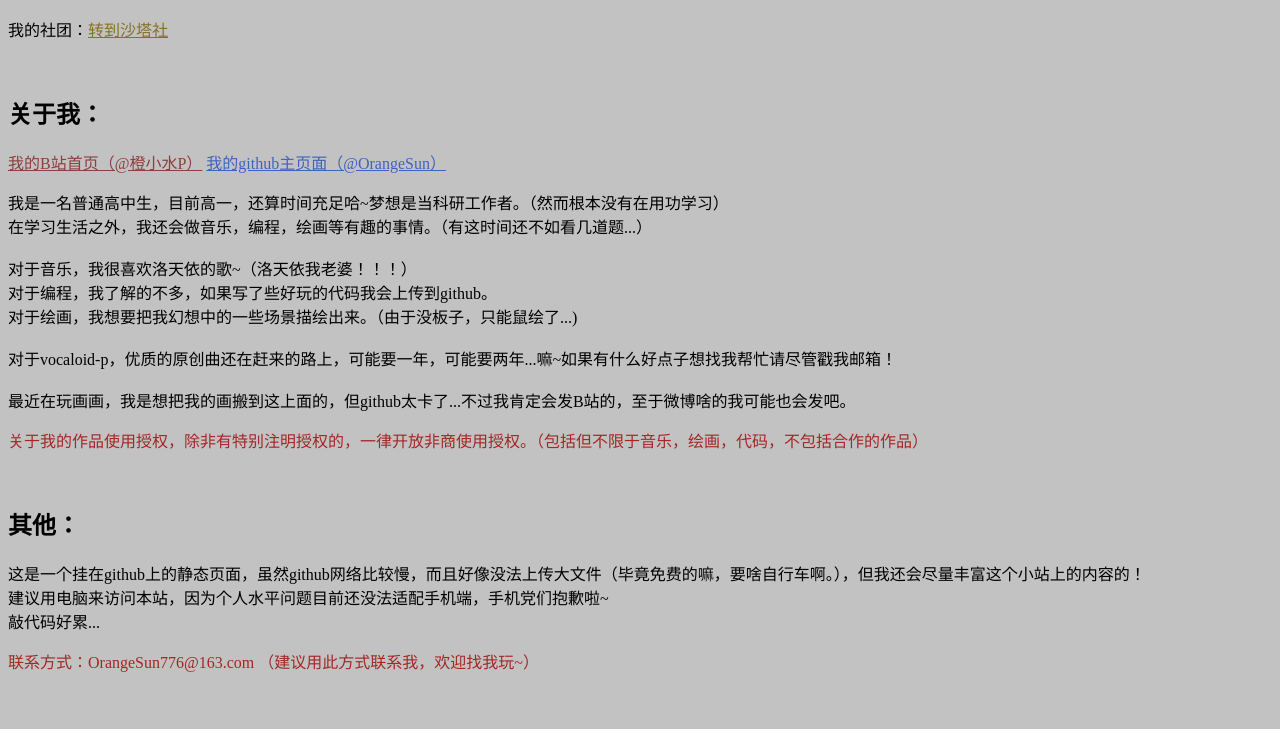
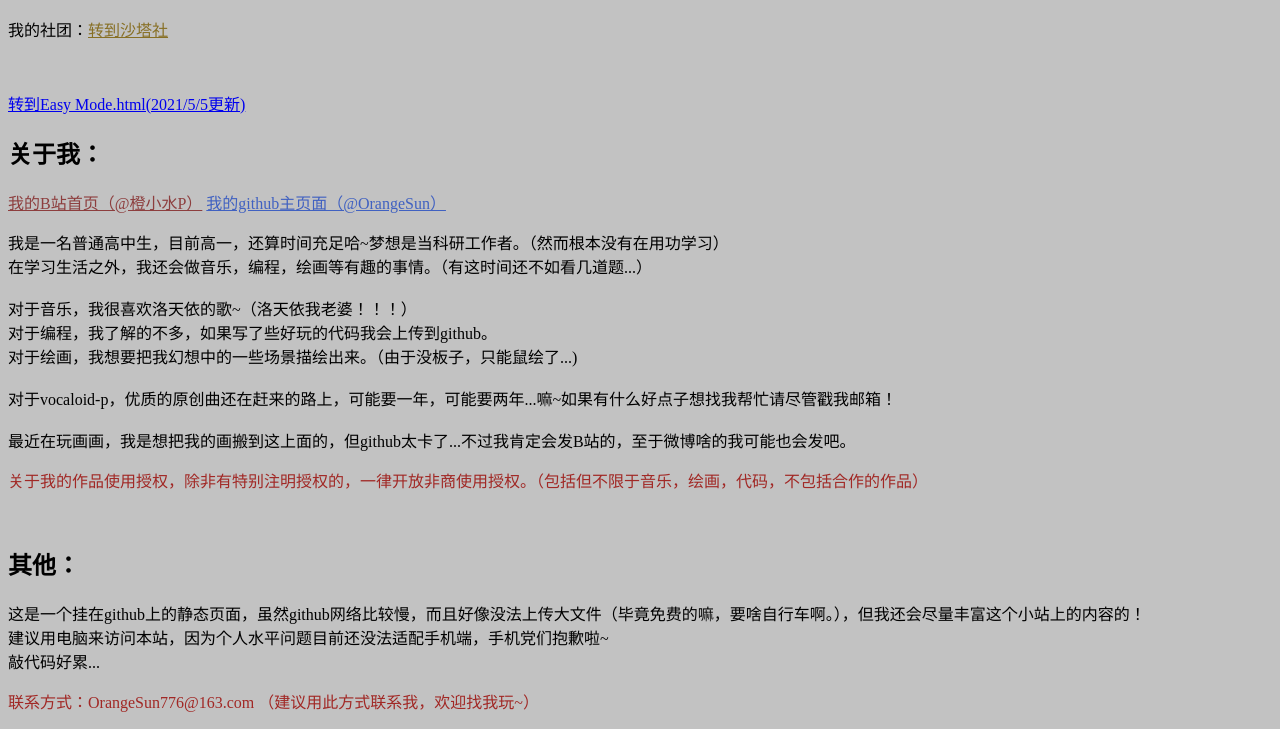
Before and after one commit to OrangeSun/OrangeSun.github.io, a plain HTML site: page index.htm in a window 1280 px wide. Shown: the part 121-850 px from the top of the page. Before the commit the page ends 810 px from the top, so only its background shows below. Drawn offline with Linux system fonts and the light colour scheme.

Commit message:
add a link

```diff
--- a/index.htm
+++ b/index.htm
@@ -11,6 +11,7 @@
 <p style="font-size:20px">UTAU虚拟歌姬（visual singers)：<a href=jiulv.htm style="color:#298335">转到酒绿（Jiulv/Sake Midori）音源配布站</a></p>
 <p>我的社团：<a href=shata.htm style="color:#876f24">转到沙塔社</a></p>
 <br />
+  <p><a href='Easy Mode.html'>转到Easy Mode.html(2021/5/5更新)</a></p>
 <h2>关于我：</h2>
 <a href="https://space.bilibili.com/430791072" style="color:#8d3e3e">我的B站首页（@橙小水P）</a>
 <a href="https://github.com/OrangeSun" style="color:#4061c1">我的github主页面（@OrangeSun）</a>
```
